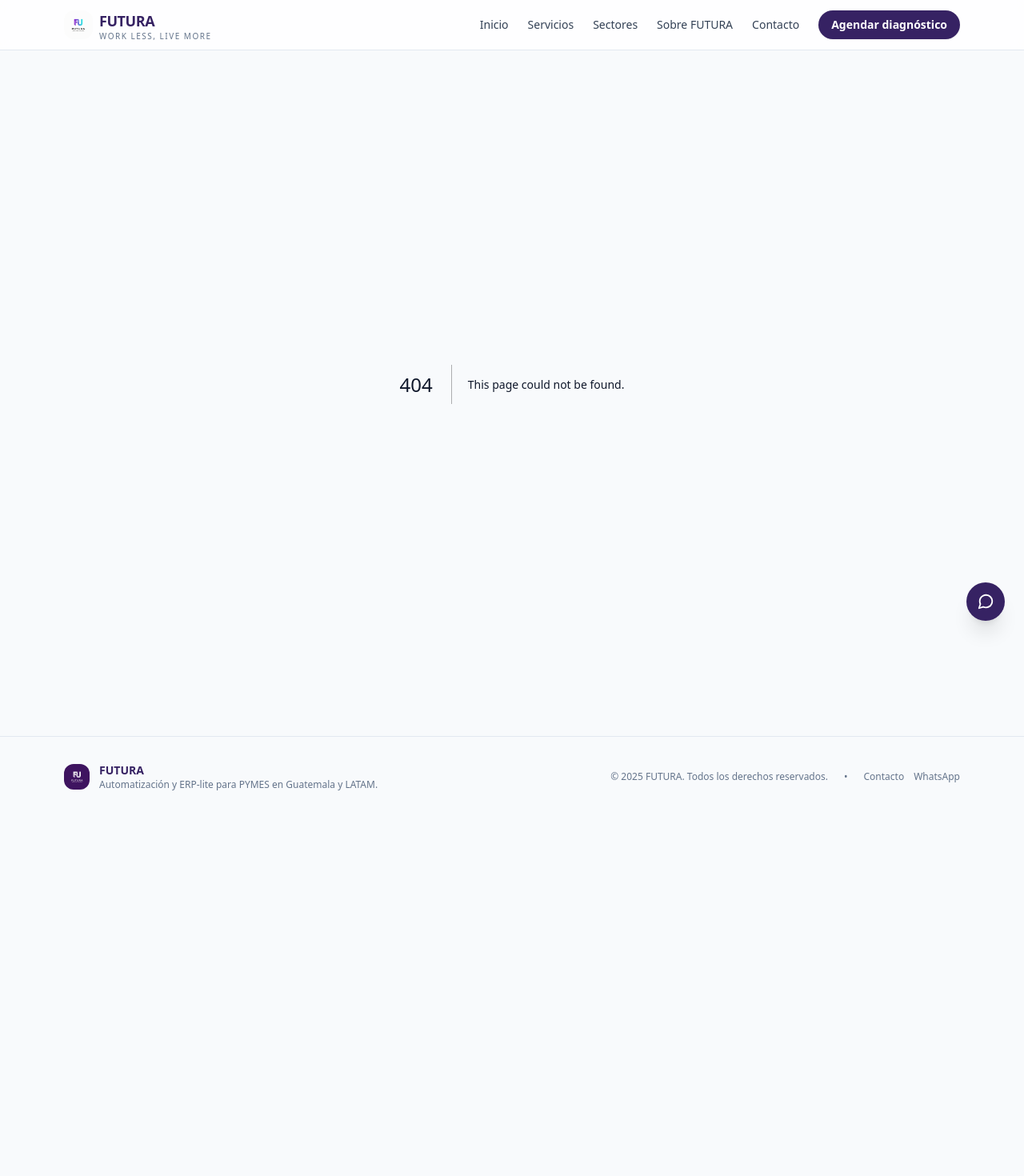
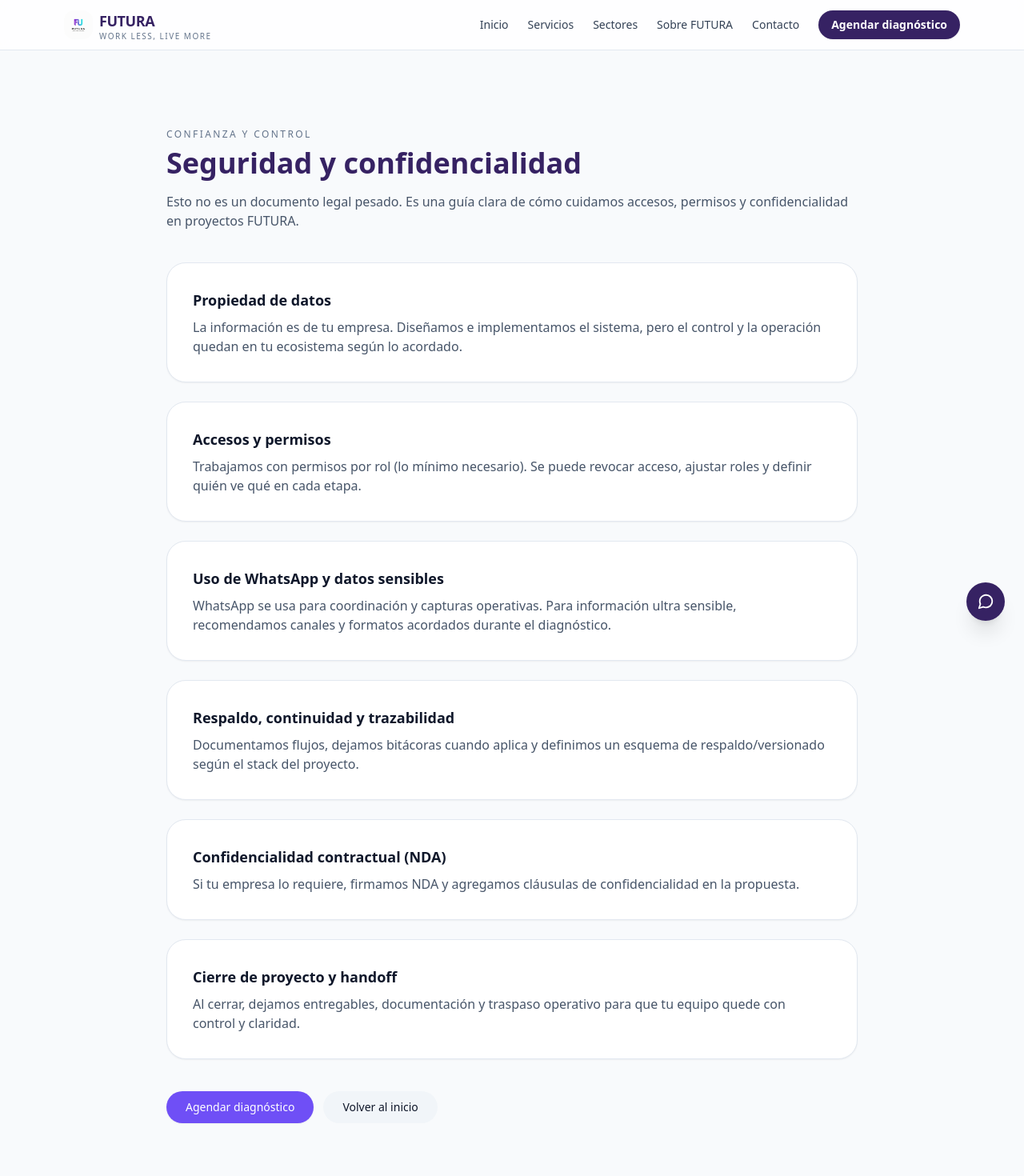
Before and after one commit to LuiisGo/futura-site, a Next.js app: page /seguridad in a window 1280 px wide. Before the commit this address had no page. Shown: the top 1470 px of the page at 80% size. Before the commit the page ends 1021 px from the top, so only its background shows below. Built offline with nearby package versions, Linux system fonts and the light colour scheme.

Commit message:
Create page.tsx

```diff
--- /dev/null
+++ b/app/seguridad/page.tsx
@@ -0,0 +1,77 @@
+import Link from "next/link";
+
+export const metadata = {
+  title: "Seguridad y confidencialidad | FUTURA",
+  description:
+    "Cómo FUTURA maneja accesos, permisos, confidencialidad, respaldos y continuidad en proyectos de digitalización y automatización.",
+};
+
+function Section({ title, text }: { title: string; text: string }) {
+  return (
+    <section className="rounded-3xl border border-slate-200 bg-white p-6 md:p-8 shadow-sm">
+      <h2 className="text-lg font-semibold text-slate-900">{title}</h2>
+      <p className="mt-2 text-slate-600">{text}</p>
+    </section>
+  );
+}
+
+export default function SeguridadPage() {
+  return (
+    <main className="py-16 md:py-20">
+      <div className="mx-auto max-w-4xl px-4">
+        <p className="text-xs tracking-[0.2em] uppercase text-slate-500">
+          Confianza y control
+        </p>
+        <h1 className="mt-2 text-3xl md:text-4xl font-semibold text-[#362263]">
+          Seguridad y confidencialidad
+        </h1>
+        <p className="mt-4 text-slate-600">
+          Esto no es un documento legal pesado. Es una guía clara de cómo cuidamos accesos,
+          permisos y confidencialidad en proyectos FUTURA.
+        </p>
+
+        <div className="mt-10 space-y-6">
+          <Section
+            title="Propiedad de datos"
+            text="La información es de tu empresa. Diseñamos e implementamos el sistema, pero el control y la operación quedan en tu ecosistema según lo acordado."
+          />
+          <Section
+            title="Accesos y permisos"
+            text="Trabajamos con permisos por rol (lo mínimo necesario). Se puede revocar acceso, ajustar roles y definir quién ve qué en cada etapa."
+          />
+          <Section
+            title="Uso de WhatsApp y datos sensibles"
+            text="WhatsApp se usa para coordinación y capturas operativas. Para información ultra sensible, recomendamos canales y formatos acordados durante el diagnóstico."
+          />
+          <Section
+            title="Respaldo, continuidad y trazabilidad"
+            text="Documentamos flujos, dejamos bitácoras cuando aplica y definimos un esquema de respaldo/versionado según el stack del proyecto."
+          />
+          <Section
+            title="Confidencialidad contractual (NDA)"
+            text="Si tu empresa lo requiere, firmamos NDA y agregamos cláusulas de confidencialidad en la propuesta."
+          />
+          <Section
+            title="Cierre de proyecto y handoff"
+            text="Al cerrar, dejamos entregables, documentación y traspaso operativo para que tu equipo quede con control y claridad."
+          />
+        </div>
+
+        <div className="mt-10 flex flex-wrap gap-3">
+          <Link
+            href="/contacto"
+            className="inline-flex items-center justify-center rounded-full bg-[#6f4ff6] px-6 py-2.5 text-sm font-medium text-white shadow-sm hover:bg-[#5a3ee0] transition-colors"
+          >
+            Agendar diagnóstico
+          </Link>
+          <Link
+            href="/"
+            className="inline-flex items-center justify-center rounded-full bg-slate-100 px-6 py-2.5 text-sm font-medium text-slate-900 hover:bg-slate-200 transition-colors"
+          >
+            Volver al inicio
+          </Link>
+        </div>
+      </div>
+    </main>
+  );
+}
```
